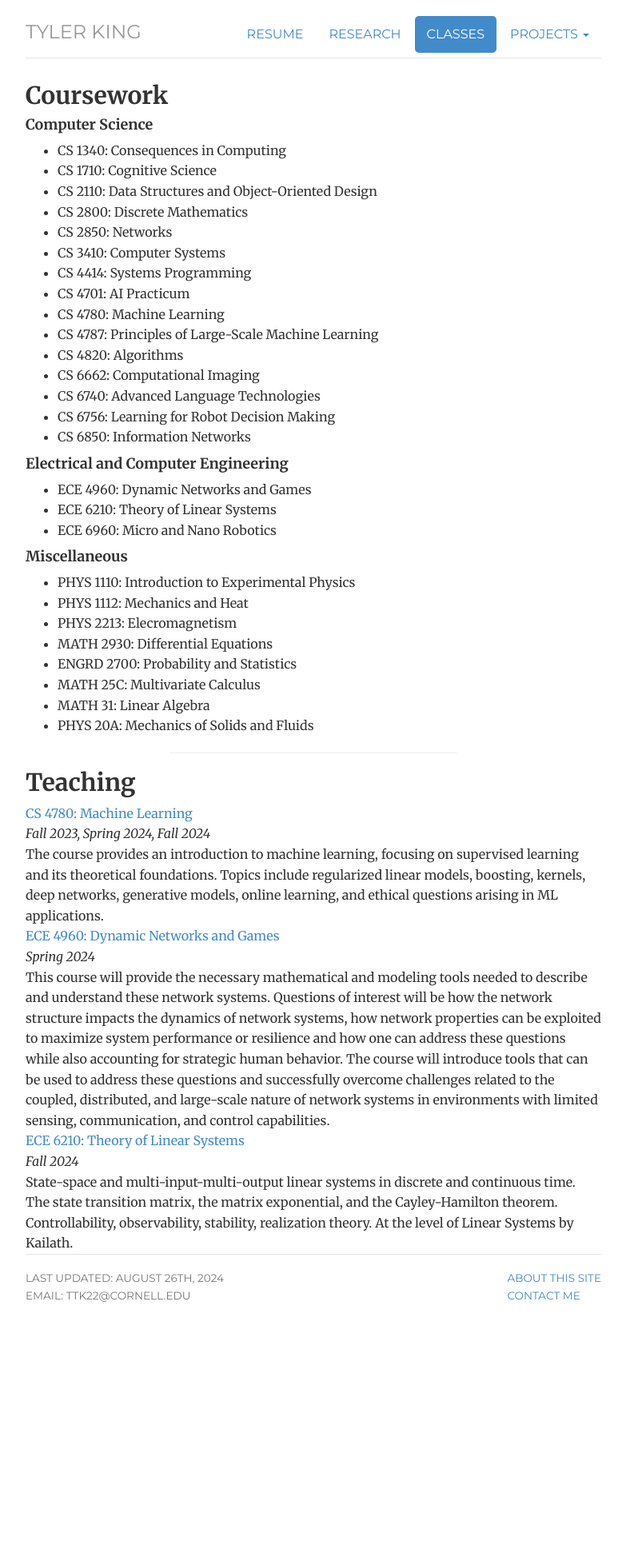
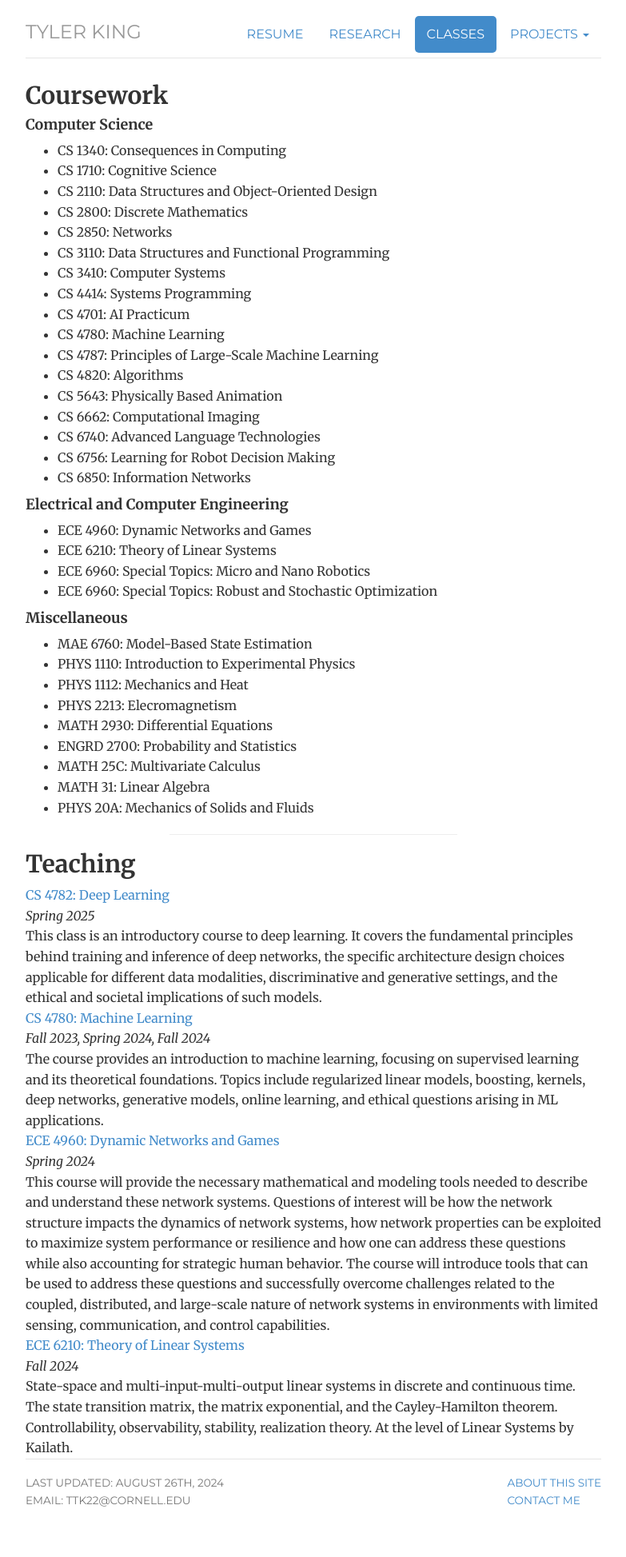
Before and after one commit to tylertking/tylertking.github.io, a Jekyll site: the page built from classes/index.html, in a window 1280 px wide. Shown: the whole page at 80% size, without its empty margins (248-1031 px from the left). Built offline with Jekyll 4.4.1, drawn with Linux system fonts in a browser that asks for light colours; before the commit the page ends 1691 px from its top, so only the background shows below that.

Commit message:
update courses

```diff
--- a/classes/index.html
+++ b/classes/index.html
@@ -18,12 +18,14 @@ description: Tyler King Classes
     <li> CS 2110: Data Structures and Object-Oriented Design
     <li> CS 2800: Discrete Mathematics
     <li> CS 2850: Networks
+    <li> CS 3110: Data Structures and Functional Programming
     <li> CS 3410: Computer Systems
     <li> CS 4414: Systems Programming
     <li> CS 4701: AI Practicum
     <li> CS 4780: Machine Learning
     <li> CS 4787: Principles of Large-Scale Machine Learning
     <li> CS 4820: Algorithms
+    <li> CS 5643: Physically Based Animation
     <li> CS 6662: Computational Imaging
     <li> CS 6740: Advanced Language Technologies
     <li> CS 6756: Learning for Robot Decision Making
@@ -34,11 +36,13 @@ description: Tyler King Classes
 <ul>
 	<li> ECE 4960: Dynamic Networks and Games
 	<li> ECE 6210: Theory of Linear Systems
-    <li> ECE 6960: Micro and Nano Robotics
+    <li> ECE 6960: Special Topics: Micro and Nano Robotics
+    <li> ECE 6960: Special Topics: Robust and Stochastic Optimization
 </ul>
 
 <h4> Miscellaneous </h4>
 <ul>
+    <li> MAE 6760: Model-Based State Estimation
 	<li> PHYS 1110: Introduction to Experimental Physics
     <li> PHYS 1112: Mechanics and Heat
     <li> PHYS 2213: Elecromagnetism
@@ -53,6 +57,10 @@ description: Tyler King Classes
 
 <h2> Teaching </h2>
 
+<a href="https://www.cs.cornell.edu/courses/cs4780/2023fa/">CS 4782: Deep Learning</a><br>
+<em>Spring 2025</em><br>
+This class is an introductory course to deep learning. It covers the fundamental principles behind training and inference of deep networks, the specific architecture design choices applicable for different data modalities, discriminative and generative settings, and the ethical and societal implications of such models.<br>
+
 <a href="https://www.cs.cornell.edu/courses/cs4780/2023fa/">CS 4780: Machine Learning</a><br>
 <em>Fall 2023, Spring 2024, Fall 2024</em><br>
 The course provides an introduction to machine learning, focusing on supervised learning and its theoretical foundations. Topics include regularized linear models, boosting, kernels, deep networks, generative models, online learning, and ethical questions arising in ML applications.<br>
```
